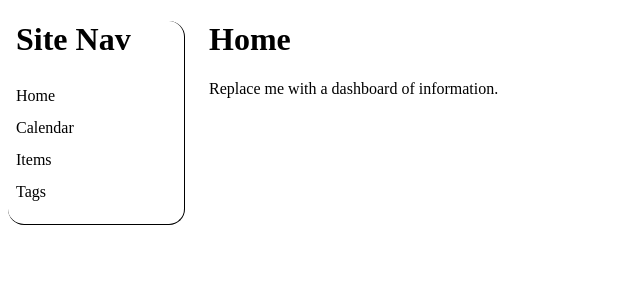
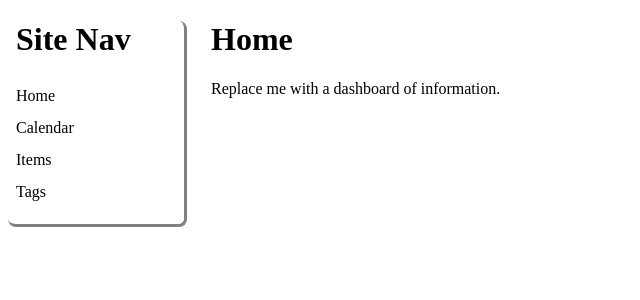
Before and after one commit to Ichimonji10/elts, a Django app: page /elts/ in a window 1280 px wide. Shown: the top 300 px of the page, without its empty margins (0-640 px from the left). Run offline with Django 3.2, Linux system fonts and the light colour scheme.

Commit message:
Tweak CSS
git-svn-id: https://subversion.assembla.com/svn/elts@66 3fefdeda-3626-427b-91b0-c7b7be374f37

```diff
--- a/trunk/code/elts/static/elts/base.css
+++ b/trunk/code/elts/static/elts/base.css
@@ -1,3 +1,7 @@
+select option {
+    min-width: 10em;
+}
+
 /*------------------------------------------------------------------------------
 Tables
 ------------------------------------------------------------------------------*/
@@ -51,9 +55,9 @@ div.navbar {
     margin-right: 1.5em;
     /* Create a border, and put a little space between it and the navbar
      * contents. */
-    border-right: thin solid black;
-    border-bottom: thin solid black;
-    border-radius: 1em;
+    border-right: medium solid grey;
+    border-bottom: medium solid grey;
+    border-radius: 0.5em;
     padding-right: 0.5em;
     padding-left: 0.5em;
 }
@@ -82,10 +86,10 @@ div.navbar ul li a {
 
 /* An unfortunate hack. Thorough explanation below. */
 ol {
-    list-style-position: inside;
+    overflow: hidden;
 }
 ul {
-    list-style-position: inside;
+    overflow: hidden;
 }
 
 /* If a "float: left" block is placed right next to <li> elements, the <li>
@@ -105,7 +109,7 @@ ul {
  *         overflow: hidden;
  *     }
  *
- * How... magical. I don't understand why this works, so I'm avoiding it.
+ * How... magical. I don't understand why this works, but it works.
  *
  *     ul {
  *         list-style-position: inside;
```
